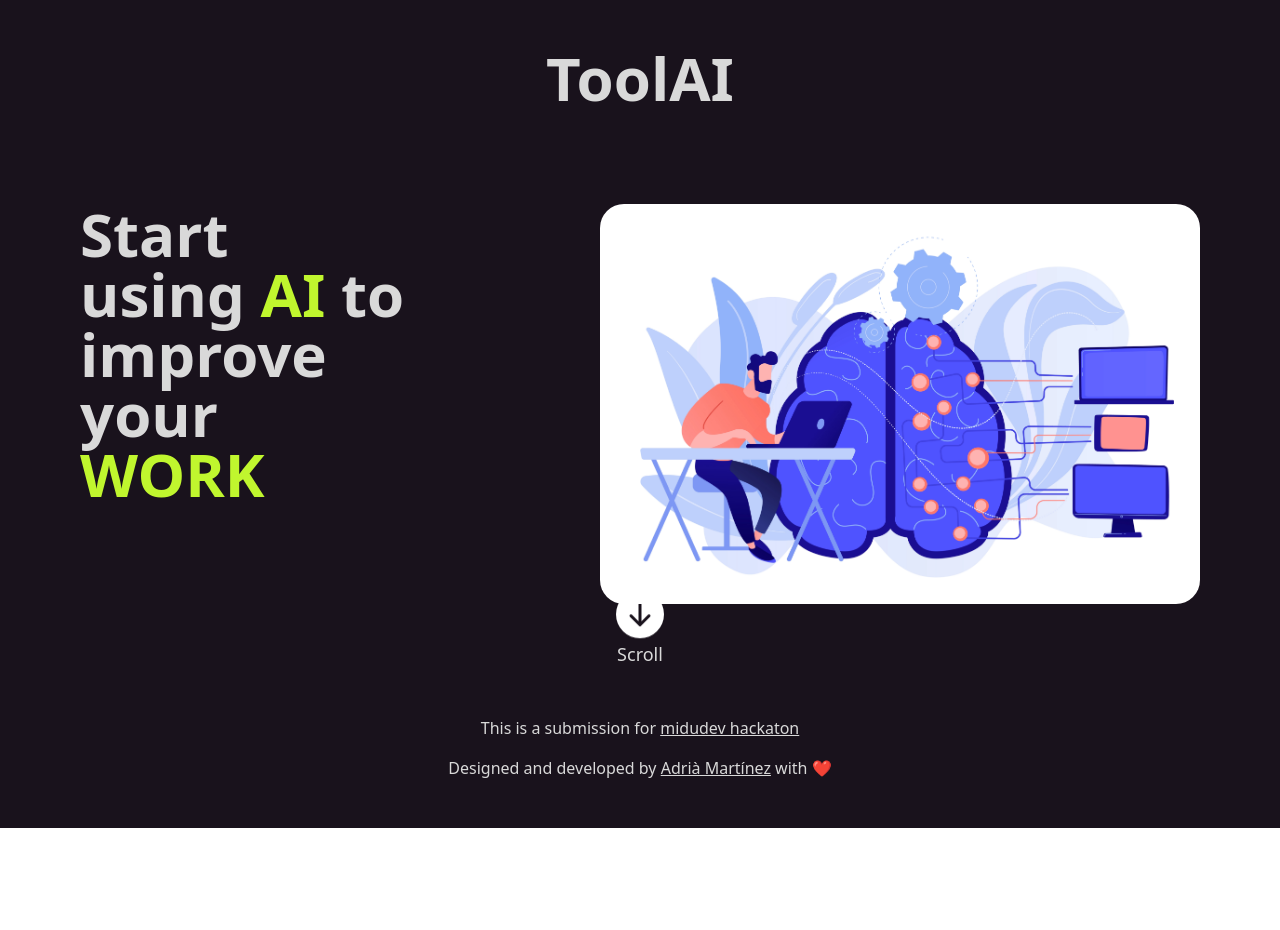
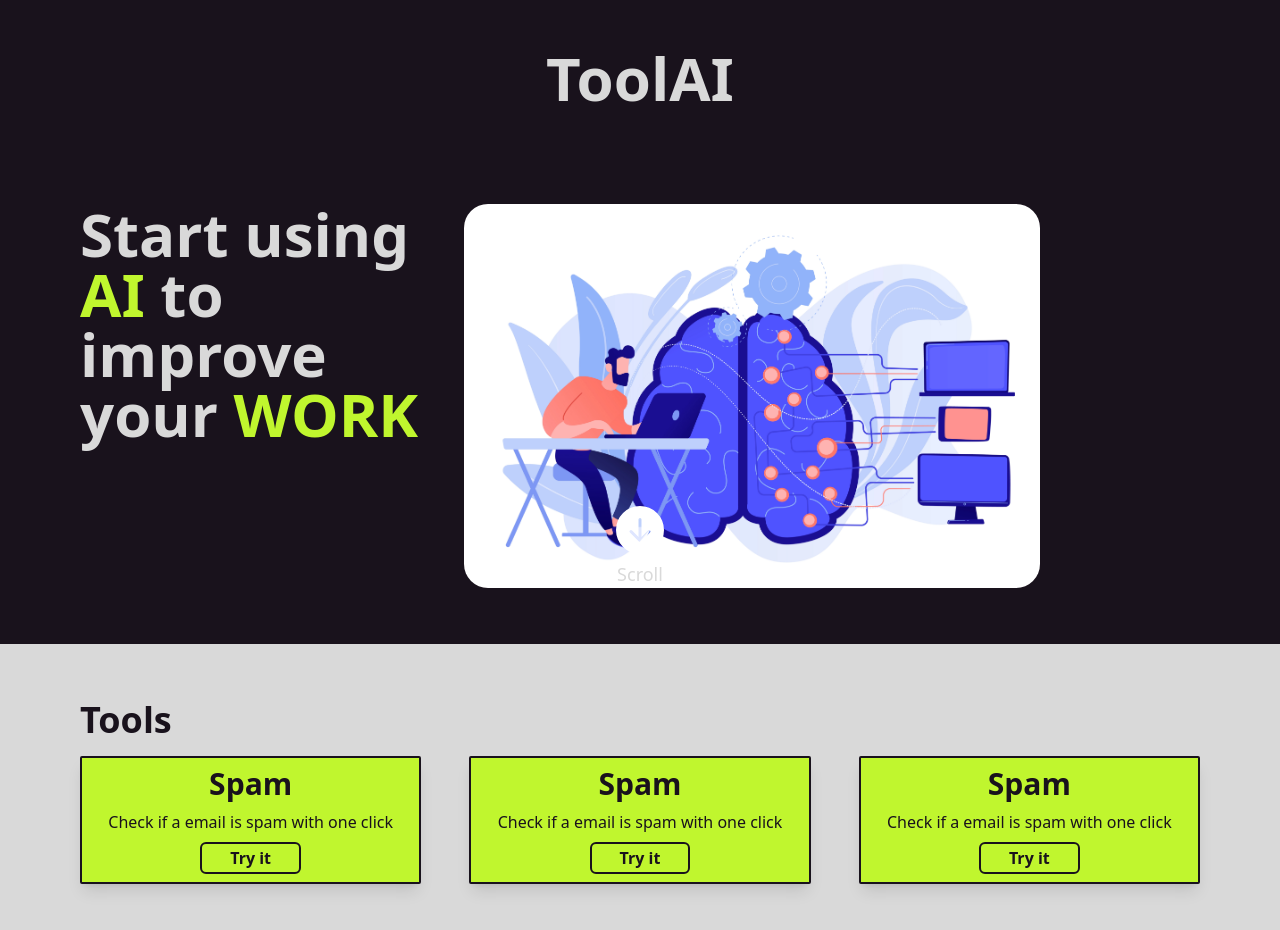
Before and after one commit to Jacky16/tool-ai, a React (Create React App) app: page / in a window 1280 px wide. Shown: the top 930 px of the page. Before the commit the page ends 828 px from the top, so only its background shows below. Built offline with nearby package versions, Linux system fonts and the light colour scheme.

Commit message:
Create Tools Section component with test and implement in homepage

```diff
--- /dev/null
+++ b/src/components/ToolsSection/ToolsSection.tsx
@@ -0,0 +1,18 @@
+import { tools } from "../../data/tools";
+import Container from "../Container/Container";
+import ToolCardList from "../ToolCardList/ToolCardList";
+
+const ToolsSection = () => {
+  return (
+    <section className="flex flex-col items-center bg-tertiary py-10">
+      <Container>
+        <div className="flex flex-col gap-4">
+          <h2 className="text-4xl font-semibold text-background">Tools</h2>
+          <ToolCardList tools={tools} />
+        </div>
+      </Container>
+    </section>
+  );
+};
+
+export default ToolsSection;
--- a/src/data/tools.ts
+++ b/src/data/tools.ts
@@ -6,4 +6,19 @@ export const tools: Tool[] = [
     description: "Check if a email is spam with one click",
     link: "spam",
   },
+  {
+    name: "Spam",
+    description: "Check if a email is spam with one click",
+    link: "spam",
+  },
+  {
+    name: "Spam",
+    description: "Check if a email is spam with one click",
+    link: "spam",
+  },
+  {
+    name: "Spam",
+    description: "Check if a email is spam with one click",
+    link: "spam",
+  },
 ];
--- a/src/pages/HomePage.tsx
+++ b/src/pages/HomePage.tsx
@@ -1,22 +1,23 @@
 import { BsFillArrowDownCircleFill } from "react-icons/bs";
 import Container from "../components/Container/Container";
+import ToolsSection from "../components/ToolsSection/ToolsSection";
 
 const HomePage = () => {
   return (
     <div className="mt-8 flex flex-col gap-14">
-      <section className="flex flex-col items-center h-[60vh] relative">
+      <section className="flex flex-col items-center h-[50vh] relative">
         <Container>
           <div className="flex flex-col">
-            <div className="md:flex md:flex-row items-start gap-48  flex-2">
-              <p className="block font-extrabold text-5xl md:text-6xl w-56 md:w-96 text-tertiary flex-1 ">
+            <div className="md:flex md:flex-row items-start">
+              <p className="block font-extrabold text-5xl md:text-6xl w-56 md:w-96 text-tertiary">
                 Start using <span className="text-primary">AI</span> to improve
                 your
                 <span className="text-primary"> WORK</span>
               </p>
               <img
                 height={"500px"}
-                width={"600px"}
-                className="rounded-3xl hidden md:block flex-1"
+                width={"90%"}
+                className="rounded-3xl hidden md:block flex-1 max-w-xl"
                 src="/assets/images/AI-illustration.webp"
                 alt="AI illustration of a man using a PC"
               />
@@ -32,6 +33,8 @@ const HomePage = () => {
           </div>
         </Container>
       </section>
+
+      <ToolsSection />
     </div>
   );
 };
```
Also changed, not shown: 2 other files (tests, documents, lock files or other folders).
